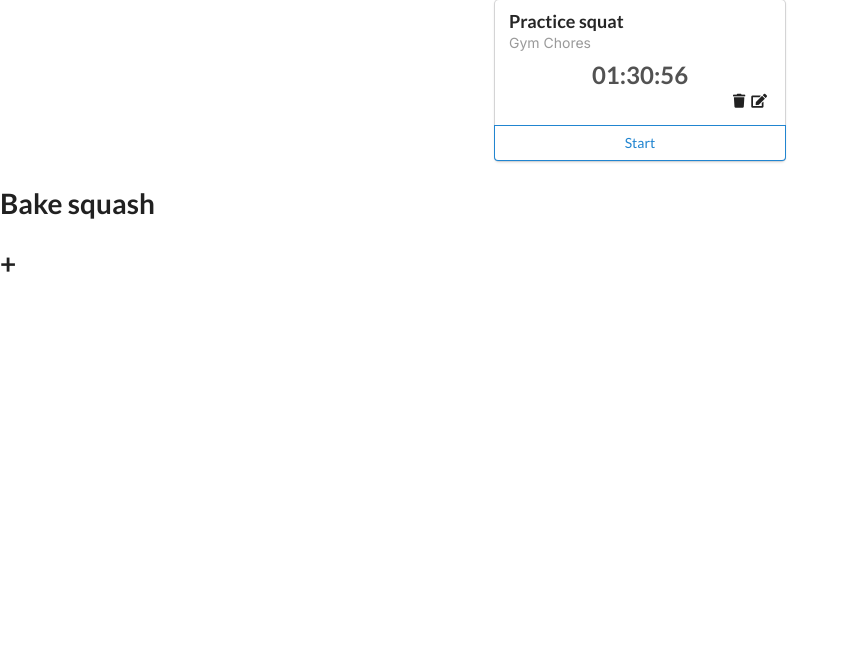
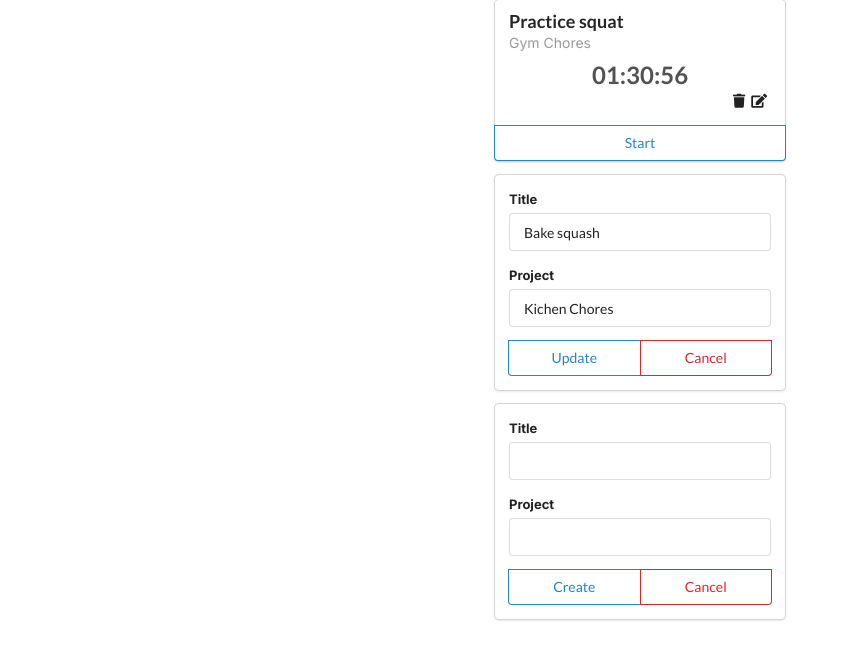
Before and after one commit to HongyuZhuz/timer_app, a Next.js app in the folder timer-app/: page / in a window 1280 px wide. Shown: the top 660 px of the page, without its empty margins (0-848 px from the left). Built offline with nearby package versions, Linux system fonts and the light colour scheme.

Commit message:
finished the static version

```diff
--- a/timer-app/src/app/page.js
+++ b/timer-app/src/app/page.js
@@ -1,5 +1,3 @@
-import Image from 'next/image'
-import styles from './page.module.css'
 import { v4 as uuidv4 } from 'uuid';
 import { newTimer, findById, renderElapsedString } from './helpers.js';
 import 'semantic-ui-css/semantic.min.css';
@@ -28,7 +26,7 @@
   return(
     <div>
     <EditableTimerList timers={timers}/>
-    <ToggleableTimer/>
+    <ToggleableTimer isCreate={true}/>
     </div>
   )
 }
@@ -52,7 +50,6 @@
 }
 
 const EditableTimer=({title,project,id,elapsed,runningSince,editOpen})=>{
-  console.log(editOpen)
   if (editOpen===true){
     return(
       <Timer
@@ -108,18 +105,44 @@
 }
 
 const TimerForm=({title,project,id,elapsed,runningSince})=>{
+  const submitText = title? 'Update':'Create'
   return(
-    <>
-    <h1>{title}</h1>
-    </>
+    <div className='ui centered card'>
+      <div className='content'>
+        <div className='ui form'>
+          <div className = 'field'>
+            <label>Title</label>
+            <input type = 'text' defaultValue = {title}/>
+          </div>
+          <div className = 'field'>
+            <label>Project</label>
+            <input type = 'text' defaultValue = {project}/>
+          </div>
+          <div className = 'ui two bottom attached buttons'>
+            <button className = 'ui basic blue button'>
+              {submitText}
+            </button>
+            <button className = 'ui basic red button'>
+              Cancel
+            </button>
+          </div>
+        </div>
+      </div>
+    </div>
   )
 }
 
-const ToggleableTimer=()=>{
-  return(
-    <>
-    <h1>+</h1>
-    <TimerForm/>
-    </>
-  )
+const ToggleableTimer=({isCreate})=>{
+
+  if(isCreate){
+    return(<TimerForm/>)
+  }else{
+    return(
+      <div className = 'ui basic content center aligned segment'>
+        <button className = 'ui basic button icon'>
+          <i className = 'plus icon' />
+        </button>
+      </div>
+    )
+  }
 }
```
